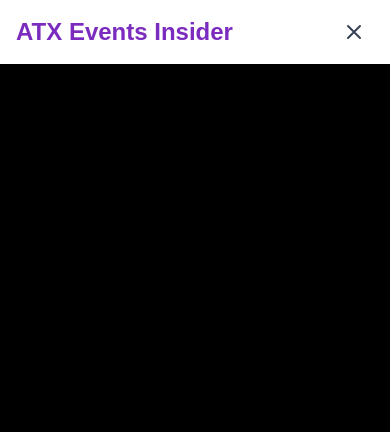
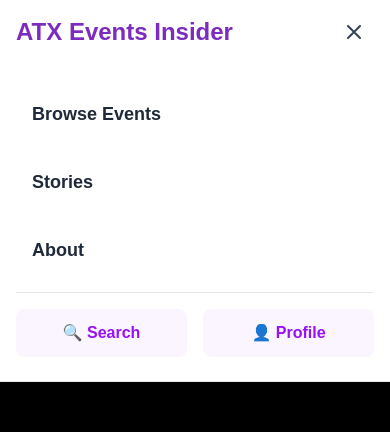
Before and after one commit to kasdocs/atx-events-insider, a Next.js app: page / in a window 390 px wide. Both pictures are taken after a click on the button "Toggle menu". Shown: the top 432 px of the page. Built offline with nearby package versions, Linux system fonts and the light colour scheme; no server answers; the database is empty.

Commit message:
Fix mobile menu z-index issue

```diff
--- a/app/components/Navbar.tsx
+++ b/app/components/Navbar.tsx
@@ -67,12 +67,16 @@
         <>
           {/* Backdrop */}
           <div
-            className="md:hidden fixed inset-0 bg-black bg-opacity-50 z-40 top-16"
+            className="md:hidden fixed inset-0 bg-black bg-opacity-50 top-16"
+            style={{ zIndex: 40 }}
             onClick={() => setMobileMenuOpen(false)}
           />
 
           {/* Menu Panel */}
-          <div className="md:hidden bg-white border-b border-gray-200 shadow-lg">
+          <div
+            className="md:hidden bg-white border-b border-gray-200 shadow-lg relative"
+            style={{ zIndex: 50 }}
+          >
             <div className="px-4 py-6 space-y-4">
               <Link
                 href="/browse"
```
